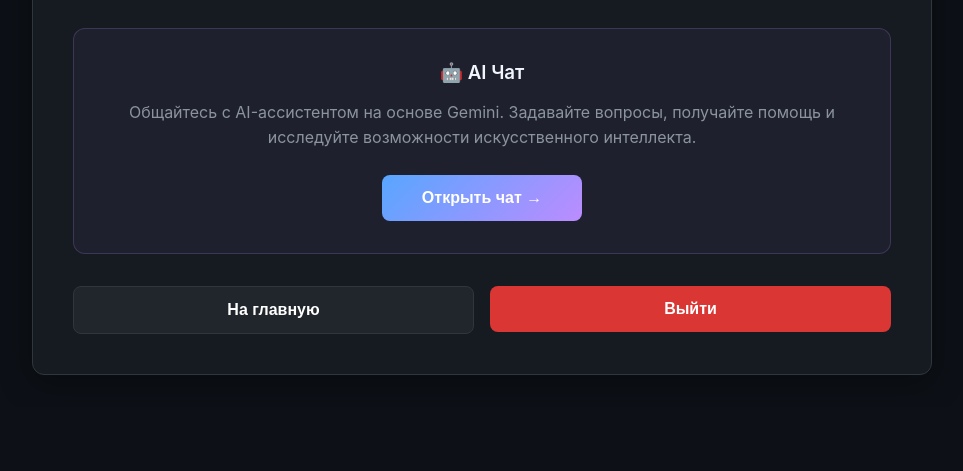
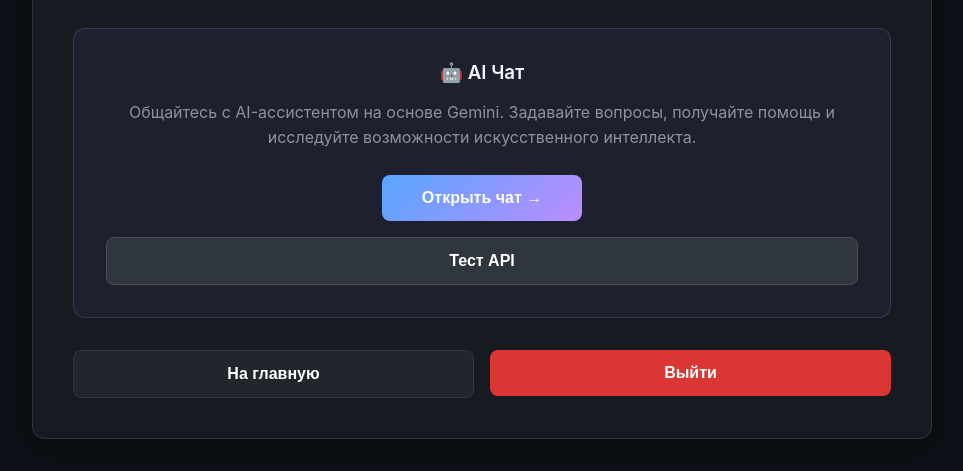
Before and after one commit to antonovme52/vaibim-main, a Flask app: page /dashboard in a window 1280 px wide. Shown: the part 746-1217 px from the top of the page, without its empty margins (158-1121 px from the left). Before the commit the page ends 1121 px from the top, so only its background shows below. Run offline with Flask 3, Linux system fonts and the light colour scheme; the visitor is signed in with stand-in values (Sample User, id 1); a database or web service that is not in the repository returns one stand-in record (values such as "Sample title"); some libraries are stand-ins or nearby versions.

Commit message:
Fix port for

```diff
--- a/app.py
+++ b/app.py
@@ -14,7 +14,16 @@
 
 # Gemini API configuration
 GEMINI_API_KEY = os.environ.get("GEMINI_API_KEY", "AIzaSyDXvXzD2xqmsWQFv2FqnyYD9ER22qbkIgY")
-genai.configure(api_key=GEMINI_API_KEY)
+
+# Configure Gemini API
+try:
+    if GEMINI_API_KEY and GEMINI_API_KEY.strip():
+        genai.configure(api_key=GEMINI_API_KEY.strip())
+        print(f"Gemini API настроен. Ключ: {GEMINI_API_KEY[:10]}...")
+    else:
+        print("Внимание: GEMINI_API_KEY не установлен!")
+except Exception as e:
+    print(f"Ошибка при настройке Gemini API: {e}")
 
 def get_db_connection():
     conn = psycopg2.connect(DATABASE_URL, sslmode='require')
@@ -142,6 +151,38 @@
     return render_template('chat.html')
 
 
+@app.route('/api/test-gemini')
+@login_required
+def test_gemini():
+    """Тестовый эндпоинт для проверки работы Gemini API"""
+    try:
+        if not GEMINI_API_KEY or not GEMINI_API_KEY.strip():
+            return jsonify({'error': 'API ключ не настроен', 'key_set': False}), 500
+
+        # Try simple API call
+        model = genai.GenerativeModel('gemini-pro')
+        response = model.generate_content("Скажи привет одним словом")
+
+        return jsonify({
+            'status': 'success',
+            'message': 'Gemini API работает!',
+            'response': response.text,
+            'key_preview': f"{GEMINI_API_KEY[:10]}...",
+            'key_length': len(GEMINI_API_KEY)
+        })
+    except genai.errors.InvalidAPIKeyError as e:
+        return jsonify({
+            'error': 'Неверный API ключ',
+            'details': str(e),
+            'key_preview': f"{GEMINI_API_KEY[:10]}..." if GEMINI_API_KEY else "не установлен"
+        }), 500
+    except Exception as e:
+        return jsonify({
+            'error': f'Ошибка при тестировании: {str(e)}',
+            'error_type': type(e).__name__
+        }), 500
+
+
 @app.route('/api/chat', methods=['POST'])
 @login_required
 def api_chat():
@@ -153,44 +194,90 @@
         if not message:
             return jsonify({'error': 'Сообщение не может быть пустым'}), 400
 
+        # Verify API key is configured and re-configure if needed
+        api_key = GEMINI_API_KEY.strip() if GEMINI_API_KEY else None
+        if not api_key or api_key == '':
+            return jsonify({'error': 'API ключ не настроен. Установите GEMINI_API_KEY'}), 500
+
+        # Re-configure API key to ensure it's set correctly
+        try:
+            genai.configure(api_key=api_key)
+        except Exception as config_error:
+            return jsonify({'error': f'Ошибка конфигурации API: {str(config_error)}'}), 500
+
         # Try to use the latest model, fallback to gemini-pro
-        try:
-            model = genai.GenerativeModel('gemini-1.5-flash')
-        except:
+        model = None
+        model_names = ['gemini-1.5-flash', 'gemini-1.5-pro', 'gemini-pro']
+
+        for model_name in model_names:
             try:
-                model = genai.GenerativeModel('gemini-1.5-pro')
-            except:
-                model = genai.GenerativeModel('gemini-pro')
+                model = genai.GenerativeModel(model_name)
+                # Test if model works by trying to access it
+                break
+            except Exception as model_error:
+                if model_name == model_names[-1]:  # Last model, raise the error
+                    raise model_error
+                continue
+
+        if model is None:
+            return jsonify({'error': 'Не удалось инициализировать модель Gemini'}), 500
 
         # Build conversation context if history is provided
         if history and len(history) > 0:
             # Convert history to the format expected by Gemini
             chat_history = []
             for msg in history[-10:]:  # Keep last 10 messages for context
-                role = 'user' if msg.get('isUser') else 'model'
-                chat_history.append({
-                    'role': role,
-                    'parts': [msg.get('content', '')]
-                })
+                if msg.get('content'):
+                    role = 'user' if msg.get('isUser') else 'model'
+                    chat_history.append({
+                        'role': role,
+                        'parts': [msg.get('content', '')]
+                    })
 
             # Start a chat session with history
-            chat = model.start_chat(history=chat_history)
-            response = chat.send_message(message)
+            if chat_history:
+                chat = model.start_chat(history=chat_history)
+                response = chat.send_message(message)
+            else:
+                # No valid history, use simple generate
+                response = model.generate_content(message)
         else:
             # Simple single message
             response = model.generate_content(message)
 
+        # Extract text from response
+        if hasattr(response, 'text'):
+            response_text = response.text
+        elif hasattr(response, 'parts'):
+            response_text = ''.join([part.text for part in response.parts if hasattr(part, 'text')])
+        else:
+            response_text = str(response)
+
         return jsonify({
-            'response': response.text
+            'response': response_text
         })
+    except genai.errors.InvalidAPIKeyError as e:
+        return jsonify({'error': f'Неверный API ключ. Проверьте правильность ключа Gemini API.'}), 500
+    except genai.errors.APIError as e:
+        error_msg = str(e)
+        if 'quota' in error_msg.lower() or 'limit' in error_msg.lower():
+            return jsonify({'error': 'Достигнут лимит запросов. Попробуйте позже.'}), 500
+        elif 'permission' in error_msg.lower() or 'forbidden' in error_msg.lower():
+            return jsonify({'error': 'Нет доступа к API. Проверьте права доступа ключа.'}), 500
+        return jsonify({'error': f'Ошибка Gemini API: {error_msg}'}), 500
     except Exception as e:
         error_msg = str(e)
+        error_type = type(e).__name__
+        # Log full error for debugging (you can add logging here)
+        print(f"Chat API Error [{error_type}]: {error_msg}")
+
         # Provide user-friendly error messages
-        if 'API_KEY' in error_msg or 'api' in error_msg.lower():
-            error_msg = 'Ошибка API ключа. Проверьте настройки.'
+        if 'API_KEY' in error_msg or 'api' in error_msg.lower() or 'key' in error_msg.lower():
+            return jsonify({'error': f'Ошибка API ключа: {error_msg}'}), 500
         elif 'quota' in error_msg.lower() or 'limit' in error_msg.lower():
-            error_msg = 'Достигнут лимит запросов. Попробуйте позже.'
-        return jsonify({'error': f'Ошибка: {error_msg}'}), 500
+            return jsonify({'error': 'Достигнут лимит запросов. Попробуйте позже.'}), 500
+        else:
+            return jsonify({'error': f'Ошибка: {error_msg}'}), 500
 
 
 if __name__ == "__main__":
--- a/templates/dashboard.html
+++ b/templates/dashboard.html
@@ -29,12 +29,68 @@
         <p style="color: #8b949e; line-height: 1.6; margin-bottom: 1.5rem;">
             Общайтесь с AI-ассистентом на основе Gemini. Задавайте вопросы, получайте помощь и исследуйте возможности искусственного интеллекта.
         </p>
-        <a href="{{ url_for('chat') }}" style="display: inline-block;">
-            <button class="btn" style="background: linear-gradient(135deg, #58a6ff 0%, #bc8cff 100%); min-width: 200px;">
-                Открыть чат →
+        <div style="display: flex; gap: 1rem; justify-content: center; flex-wrap: wrap;">
+            <a href="{{ url_for('chat') }}" style="display: inline-block;">
+                <button class="btn" style="background: linear-gradient(135deg, #58a6ff 0%, #bc8cff 100%); min-width: 200px;">
+                    Открыть чат →
+                </button>
+            </a>
+            <button id="testApiBtn" class="btn" style="background: #30363d; border: 1px solid #484f58; min-width: 200px;">
+                Тест API
             </button>
-        </a>
+        </div>
+        <div id="apiTestResult" style="margin-top: 1rem; display: none;"></div>
     </div>
+
+    <script>
+        document.getElementById('testApiBtn')?.addEventListener('click', async function() {
+            const btn = this;
+            const resultDiv = document.getElementById('apiTestResult');
+            const originalText = btn.innerHTML;
+
+            btn.disabled = true;
+            btn.innerHTML = 'Тестирую...';
+            resultDiv.style.display = 'block';
+            resultDiv.innerHTML = '<div style="color: #8b949e;">Проверяю подключение к Gemini API...</div>';
+
+            try {
+                const response = await fetch('/api/test-gemini');
+                const data = await response.json();
+
+                if (response.ok) {
+                    resultDiv.innerHTML = `
+                        <div style="background: rgba(46, 160, 67, 0.1); border: 1px solid rgba(46, 160, 67, 0.3); padding: 1rem; border-radius: 8px; color: #3fb950;">
+                            <strong>✓ API работает!</strong><br>
+                            <small style="color: #8b949e;">Ответ: ${data.response}</small>
+                        </div>
+                    `;
+                } else {
+                    resultDiv.innerHTML = `
+                        <div style="background: rgba(248, 81, 73, 0.1); border: 1px solid rgba(248, 81, 73, 0.3); padding: 1rem; border-radius: 8px; color: #f85149;">
+                            <strong>✗ Ошибка:</strong> ${data.error}<br>
+                            ${data.details ? `<small style="color: #8b949e;">${data.details}</small>` : ''}
+                            <br><br>
+                            <small style="color: #8b949e;">
+                                Проверьте:<br>
+                                1. Установлена ли библиотека: <code>pip install google-generativeai</code><br>
+                                2. Правильность API ключа в app.py<br>
+                                3. Активен ли ключ в <a href="https://ai.google.dev/" target="_blank" style="color: #58a6ff;">Google AI Studio</a>
+                            </small>
+                        </div>
+                    `;
+                }
+            } catch (error) {
+                resultDiv.innerHTML = `
+                    <div style="background: rgba(248, 81, 73, 0.1); border: 1px solid rgba(248, 81, 73, 0.3); padding: 1rem; border-radius: 8px; color: #f85149;">
+                        <strong>✗ Ошибка подключения:</strong> ${error.message}
+                    </div>
+                `;
+            } finally {
+                btn.disabled = false;
+                btn.innerHTML = originalText;
+            }
+        });
+    </script>
 
     <div style="display: flex; gap: 1rem; flex-wrap: wrap;">
         <a href="{{ url_for('index') }}" style="flex: 1; min-width: 150px;">
```
